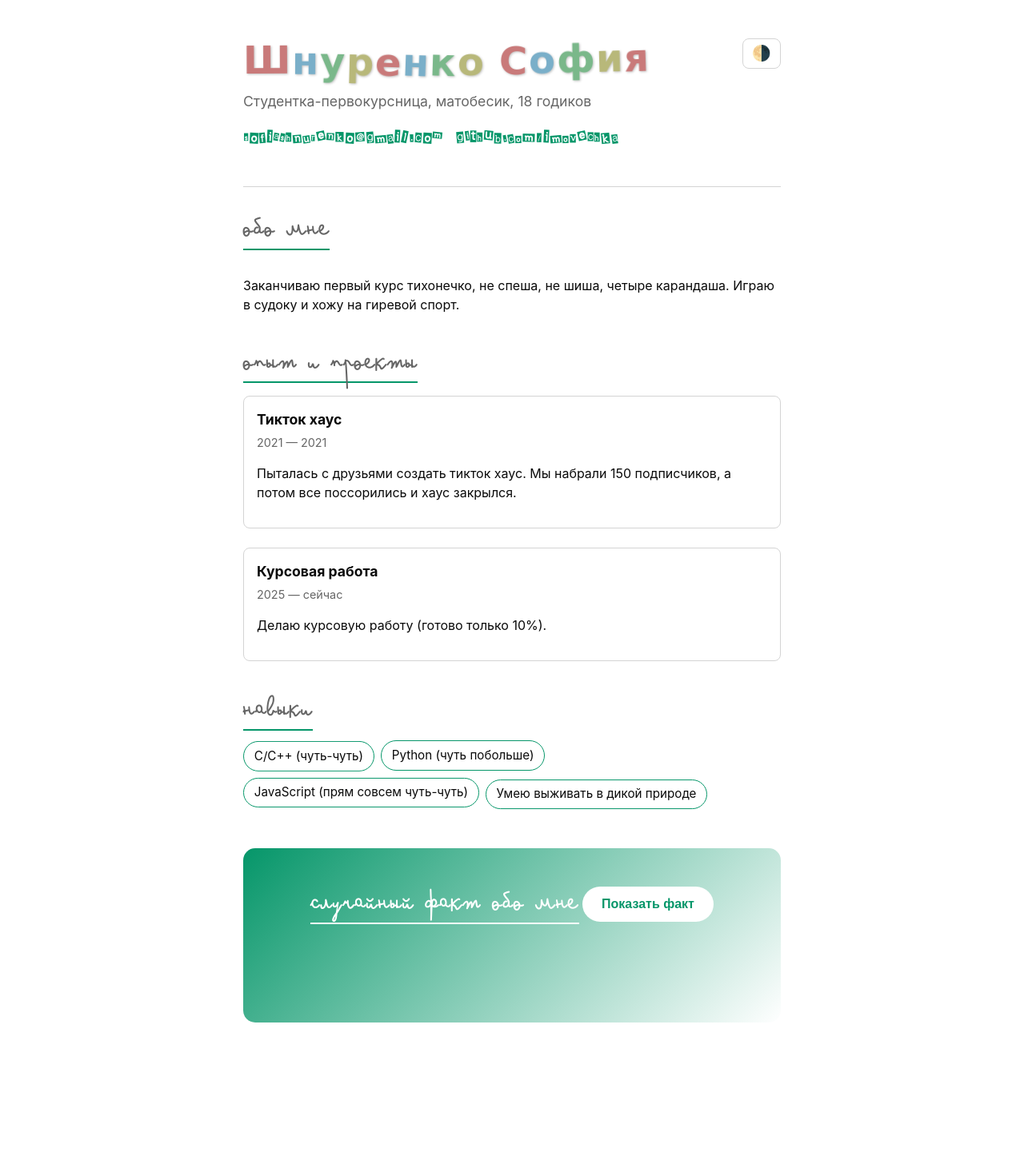
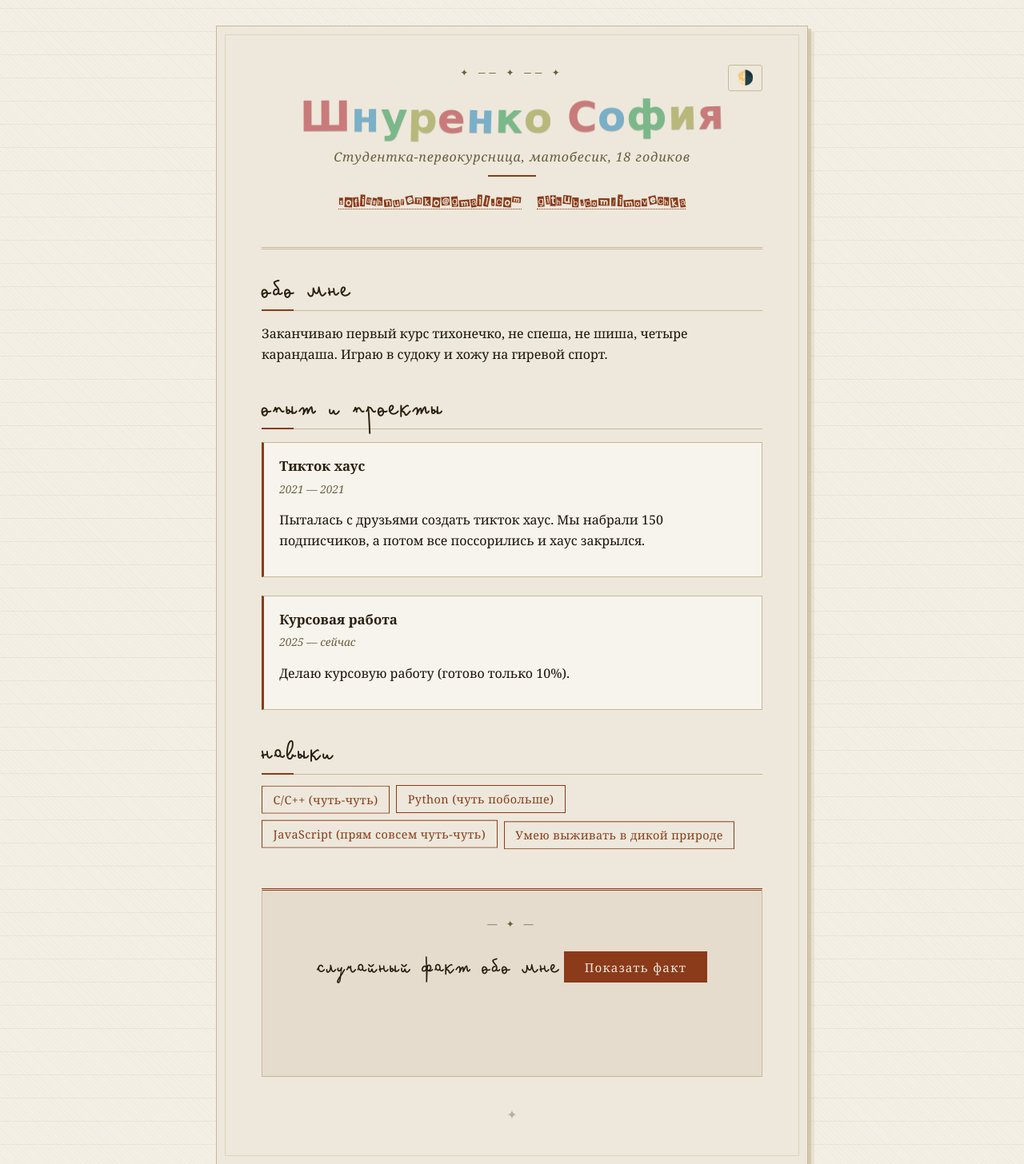
Before and after one commit to imovechka/sh_lab6, a website built with Vite: page index.html in a window 1280 px wide. Shown: the top 1456 px of the page at 80% size. Before the commit the page ends 1367 px from the top, so only its background shows below. Built offline with nearby package versions, Linux system fonts and the light colour scheme; files whose address does not match are found by name.

Commit message:
Update style.css

```diff
--- a/style.css
+++ b/style.css
@@ -22,55 +22,102 @@
   font-display: swap;
 }
 
-/* Переменные и тема */
+/* ── Переменные ── */
 :root {
-  --bg: #ffffff;
-  --fg: #0a0a0a;
-  --muted: #666;
-  --accent: #059669;
-  --border: #d4d4d4;
+  --bg:     #f4efe6;
+  --fg:     #1a1208;
+  --muted:  #6b5c3e;
+  --accent: #8b3a1a;
+  --border: #c8b89a;
+  --paper:  #ede8db;
+  --ink:    #2a1f0e;
 }
 
 [data-theme='dark'] {
-  --bg: #0e0e10;
-  --fg: #f5f5f5;
-  --muted: #999;
-  --accent: #6aa6ff;
-  --border: #2a2a2e;
+  --bg:     #1a140d;
+  --fg:     #e8dfc8;
+  --muted:  #a8936e;
+  --accent: #d46a35;
+  --border: #4a3920;
+  --paper:  #221a10;
+  --ink:    #e8dfc8;
 }
 
 * { box-sizing: border-box; }
 
+/* ── Газетный фон ── */
 body {
   margin: 0;
-  font-family: -apple-system, BlinkMacSystemFont, 'Segoe UI', Roboto, Helvetica, Arial, sans-serif;
-  background: var(--bg);
+  font-family: 'Georgia', 'Times New Roman', serif;
+  background-color: var(--bg);
+  background-image:
+    repeating-linear-gradient(
+      0deg,
+      transparent,
+      transparent 28px,
+      color-mix(in srgb, var(--border) 20%, transparent) 28px,
+      color-mix(in srgb, var(--border) 20%, transparent) 29px
+    ),
+    repeating-linear-gradient(
+      45deg,
+      transparent,
+      transparent 3px,
+      color-mix(in srgb, var(--border) 8%, transparent) 3px,
+      color-mix(in srgb, var(--border) 8%, transparent) 4px
+    );
   color: var(--fg);
-  line-height: 1.5;
-  transition: background 0.2s, color 0.2s;
+  line-height: 1.6;
+  transition: background 0.3s, color 0.3s;
 }
 
+/* ── Основной контейнер ── */
 .cv {
-  max-width: 720px;
-  margin: 0 auto;
-  padding: 3rem 1.5rem;
+  max-width: 740px;
+  margin: 2rem auto;
+  padding: 3rem 3.5rem;
+  background: var(--paper);
+  border: 1px solid var(--border);
+  box-shadow:
+    4px 4px 0 color-mix(in srgb, var(--border) 60%, transparent),
+    8px 8px 0 color-mix(in srgb, var(--border) 25%, transparent);
+  position: relative;
 }
 
+.cv::before {
+  content: '';
+  position: absolute;
+  inset: 10px;
+  border: 1px solid color-mix(in srgb, var(--border) 45%, transparent);
+  pointer-events: none;
+}
+
+/* ── Шапка ── */
 .cv__header {
   position: relative;
-  border-bottom: 1px solid var(--border);
+  text-align: center;
+  border-bottom: 3px double var(--border);
   padding-bottom: 1.5rem;
   margin-bottom: 2rem;
 }
 
-/* Имя (Harlequinade + анимация) */
+.cv__header::before {
+  content: '✦ ── ✦ ── ✦';
+  display: block;
+  font-size: 0.75rem;
+  color: var(--muted);
+  letter-spacing: 0.4em;
+  margin-bottom: 1rem;
+}
+
+/* ── Имя ── */
 .cv__name {
   font-family: 'Harlequinade', cursive;
-  font-size: 3rem;
-  margin: 0 0 0.5rem;
+  font-size: 3.2rem;
+  margin: 0 0 0.4rem;
   display: flex;
   flex-wrap: wrap;
-  gap: 0.1rem;
+  justify-content: center;
+  gap: 0.05rem;
   line-height: 1.2;
 }
 
@@ -79,112 +126,157 @@ body {
   color: var(--color);
   animation: wobble 3s ease-in-out infinite;
   animation-delay: var(--delay);
-  text-shadow: 1px 1px 3px rgba(0,0,0,0.25);
+  filter: drop-shadow(0 1px 0 color-mix(in srgb, var(--ink) 25%, transparent));
   transition: transform 0.3s;
 }
 
 .letter:hover {
-  transform: scale(1.2) rotate(5deg);
+  transform: scale(1.15) rotate(4deg);
   cursor: pointer;
 }
 
 @keyframes wobble {
   0%, 100% { transform: translateY(0) rotate(0deg); }
-  25% { transform: translateY(-4px) rotate(-2deg); }
-  50% { transform: translateY(2px) rotate(2deg); }
-  75% { transform: translateY(-2px) rotate(-1deg); }
+  25%  { transform: translateY(-3px) rotate(-1.5deg); }
+  50%  { transform: translateY(2px)  rotate(1.5deg); }
+  75%  { transform: translateY(-1px) rotate(-0.8deg); }
 }
 
+/* ── Подзаголовок ── */
 .cv__tagline {
+  font-style: italic;
   color: var(--muted);
-  margin: 0 0 1rem;
-  font-size: 1.1rem;
+  margin: 0.3rem 0 1rem;
+  font-size: 1rem;
+  letter-spacing: 0.05em;
 }
 
-/* Контакты (Earwig Factory) */
+.cv__tagline::after {
+  content: '';
+  display: block;
+  width: 60px;
+  height: 2px;
+  background: var(--accent);
+  margin: 0.6rem auto 0;
+}
+
+/* ── Контакты ── */
 .cv__contacts {
   list-style: none;
   padding: 0;
-  margin: 0 0 1.5rem;
+  margin: 0 0 1.2rem;
   display: flex;
   flex-wrap: wrap;
-  gap: 1rem;
+  justify-content: center;
+  gap: 1.2rem;
 }
 
 .custom-font {
   font-family: 'Earwig Factory', cursive;
-  font-size: 1.2em;
+  font-size: 1.1em;
   color: var(--accent);
   text-decoration: none;
+  border-bottom: 1px dotted var(--accent);
+  transition: opacity 0.2s;
 }
 
-.custom-font:hover { text-decoration: underline; }
+.custom-font:hover { opacity: 0.65; }
 
-/* Кнопка темы */
+/* ── Кнопка темы ── */
 .theme-toggle {
   position: absolute;
   top: 0;
   right: 0;
   background: transparent;
   border: 1px solid var(--border);
-  border-radius: 8px;
-  padding: 0.4rem 0.7rem;
+  border-radius: 3px;
+  padding: 0.3rem 0.6rem;
   cursor: pointer;
-  font-size: 1.2rem;
+  font-size: 1.1rem;
+  color: var(--muted);
   transition: background 0.2s;
 }
 
-.theme-toggle:hover { background: var(--border); }
+.theme-toggle:hover {
+  background: color-mix(in srgb, var(--border) 35%, transparent);
+}
 
-/* Секции */
-section { margin-bottom: 2.5rem; }
+/* ── Секции ── */
+section { margin-bottom: 2.2rem; }
 
-/* Заголовки секций — Bimbo Finetip + scatter-анимация */
+/* ── Заголовки секций ── */
 section h2 {
   font-family: 'Bimbo Finetip', cursive;
-  font-size: 1.6rem;
+  font-size: 1.5rem;
   text-transform: uppercase;
-  letter-spacing: 0.08em;
-  color: var(--muted);
+  letter-spacing: 0.15em;
+  color: var(--ink);
   margin: 0 0 1rem;
-  border-bottom: 2px solid var(--accent);
   padding-bottom: 0.4rem;
-  display: inline-block;
+  display: block;
+  border-bottom: 1px solid var(--border);
+  position: relative;
   cursor: default;
 }
 
-/* Scatter-анимация: каждая буква разлетается при hover */
-.scatter-heading {
-  /* буквы будут обёрнуты в span через JS */
+section h2::before {
+  content: '';
+  position: absolute;
+  left: 0;
+  bottom: -1px;
+  width: 40px;
+  height: 2px;
+  background: var(--accent);
 }
 
+/* ── Scatter-анимация: ЛЁГКИЙ разброс, текст читаем ── */
 .scatter-heading .h-letter {
   display: inline-block;
-  transition: transform 0.4s cubic-bezier(0.34, 1.56, 0.64, 1), opacity 0.4s ease;
+  transition:
+    transform 0.35s cubic-bezier(0.34, 1.4, 0.64, 1),
+    opacity   0.35s ease;
 }
 
+/* При hover буквы чуть смещаются, но остаются читаемыми */
 .scatter-heading:hover .h-letter {
   transform: translate(var(--tx), var(--ty)) rotate(var(--tr));
-  opacity: 0.3;
+  opacity: 0.5;
 }
 
+/* ── Карточки проектов ── */
 article {
-  margin-bottom: 1.5rem;
-  padding: 1rem;
+  margin-bottom: 1.4rem;
+  padding: 1rem 1.2rem;
+  background: color-mix(in srgb, var(--paper) 50%, white);
   border: 1px solid var(--border);
-  border-radius: 8px;
+  border-left: 3px solid var(--accent);
   transition: transform 0.2s, box-shadow 0.2s;
 }
 
-article:hover {
-  transform: translateY(-3px);
-  box-shadow: 0 4px 12px rgba(0,0,0,0.1);
+[data-theme='dark'] article {
+  background: color-mix(in srgb, var(--paper) 70%, black);
 }
 
-article h3 { margin: 0 0 0.25rem; font-size: 1.1rem; }
-.cv__meta { color: var(--muted); font-size: 0.9rem; margin: 0 0 0.5rem; }
+article:hover {
+  transform: translateX(4px);
+  box-shadow: -3px 0 0 var(--accent);
+}
 
-/* Навыки */
+article h3 {
+  font-family: 'Georgia', serif;
+  margin: 0 0 0.2rem;
+  font-size: 1.05rem;
+  color: var(--ink);
+}
+
+.cv__meta {
+  color: var(--muted);
+  font-size: 0.85rem;
+  font-style: italic;
+  margin: 0 0 0.4rem;
+}
+
+/* ── Навыки ── */
 .cv__skills {
   list-style: none;
   padding: 0;
@@ -196,13 +288,15 @@ article h3 { margin: 0 0 0.25rem; font-size: 1.1rem; }
 
 .skill-item {
   display: inline-block;
-  padding: 0.4rem 0.8rem;
-  background: var(--bg);
+  padding: 0.3rem 0.85rem;
+  background: transparent;
   border: 1px solid var(--accent);
-  border-radius: 20px;
-  font-size: 0.95rem;
-  transition: all 0.3s;
+  font-family: 'Georgia', serif;
+  font-size: 0.9rem;
+  color: var(--accent);
+  transition: all 0.25s;
   animation: float 3s ease-in-out infinite;
+  letter-spacing: 0.03em;
 }
 
 .skill-item:nth-child(2) { animation-delay: 0.5s; }
@@ -211,57 +305,81 @@ article h3 { margin: 0 0 0.25rem; font-size: 1.1rem; }
 
 .skill-item:hover {
   background: var(--accent);
-  color: white;
-  transform: scale(1.05);
+  color: var(--paper);
 }
 
 @keyframes float {
   0%, 100% { transform: translateY(0); }
-  50% { transform: translateY(-4px); }
+  50%  { transform: translateY(-3px); }
 }
 
-/* Интерактивная секция */
+/* ── Интерактивная секция ── */
 .interactive-section {
-  background: linear-gradient(135deg, var(--accent), var(--bg));
+  background: color-mix(in srgb, var(--accent) 7%, var(--paper));
+  border: 1px solid var(--border);
+  border-top: 3px double var(--accent);
   padding: 2rem;
-  border-radius: 15px;
   text-align: center;
   margin-top: 3rem;
-  color: white;
+}
+
+.interactive-section::before {
+  content: '— ✦ —';
+  display: block;
+  font-size: 0.75rem;
+  color: var(--muted);
+  letter-spacing: 0.35em;
+  margin-bottom: 0.8rem;
 }
 
 .interactive-section h2 {
-  color: white;
-  border-color: white;
-  font-family: 'Bimbo Finetip', cursive;
+  color: var(--ink);
+  font-size: 1.3rem;
+  display: inline-block;
+  border-bottom: none;
 }
 
+.interactive-section h2::before { display: none; }
+
 .fact-btn {
-  background: white;
-  color: var(--accent);
+  background: var(--accent);
+  color: var(--paper);
   border: none;
-  padding: 0.8rem 1.5rem;
-  font-size: 1rem;
-  border-radius: 30px;
+  padding: 0.6rem 1.6rem;
+  font-family: 'Georgia', serif;
+  font-size: 0.95rem;
+  letter-spacing: 0.08em;
   cursor: pointer;
-  font-weight: bold;
   transition: all 0.2s;
-  margin: 1rem 0;
+  margin: 0.8rem 0;
 }
 
 .fact-btn:hover {
-  transform: scale(1.05);
-  box-shadow: 0 4px 15px rgba(0,0,0,0.2);
+  background: var(--ink);
+  transform: translateY(-1px);
 }
 
 .fact-btn:active { transform: scale(0.98); }
 
 .random-fact {
-  font-size: 1.1rem;
-  font-weight: bold;
-  min-height: 2.5rem;
+  font-family: 'Georgia', serif;
+  font-style: italic;
+  font-size: 1.05rem;
+  color: var(--fg);
+  min-height: 2rem;
   opacity: 0;
   transition: opacity 0.3s ease;
 }
 
 .random-fact.show { opacity: 1; }
+
+/* ── Декоративный колонтитул ── */
+.cv::after {
+  content: '✦';
+  display: block;
+  text-align: center;
+  color: var(--muted);
+  font-size: 1rem;
+  margin-top: 2rem;
+  opacity: 0.4;
+}
```
